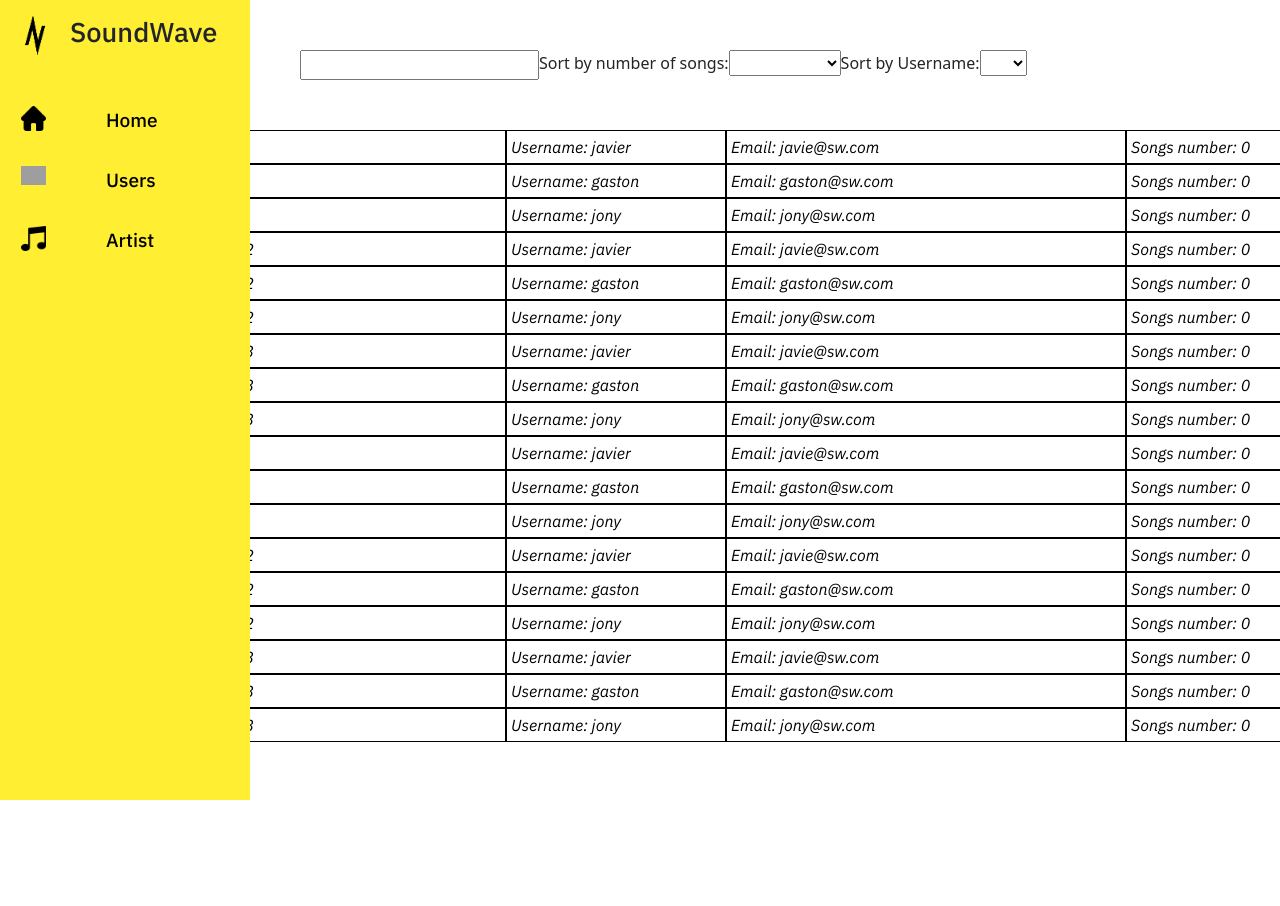
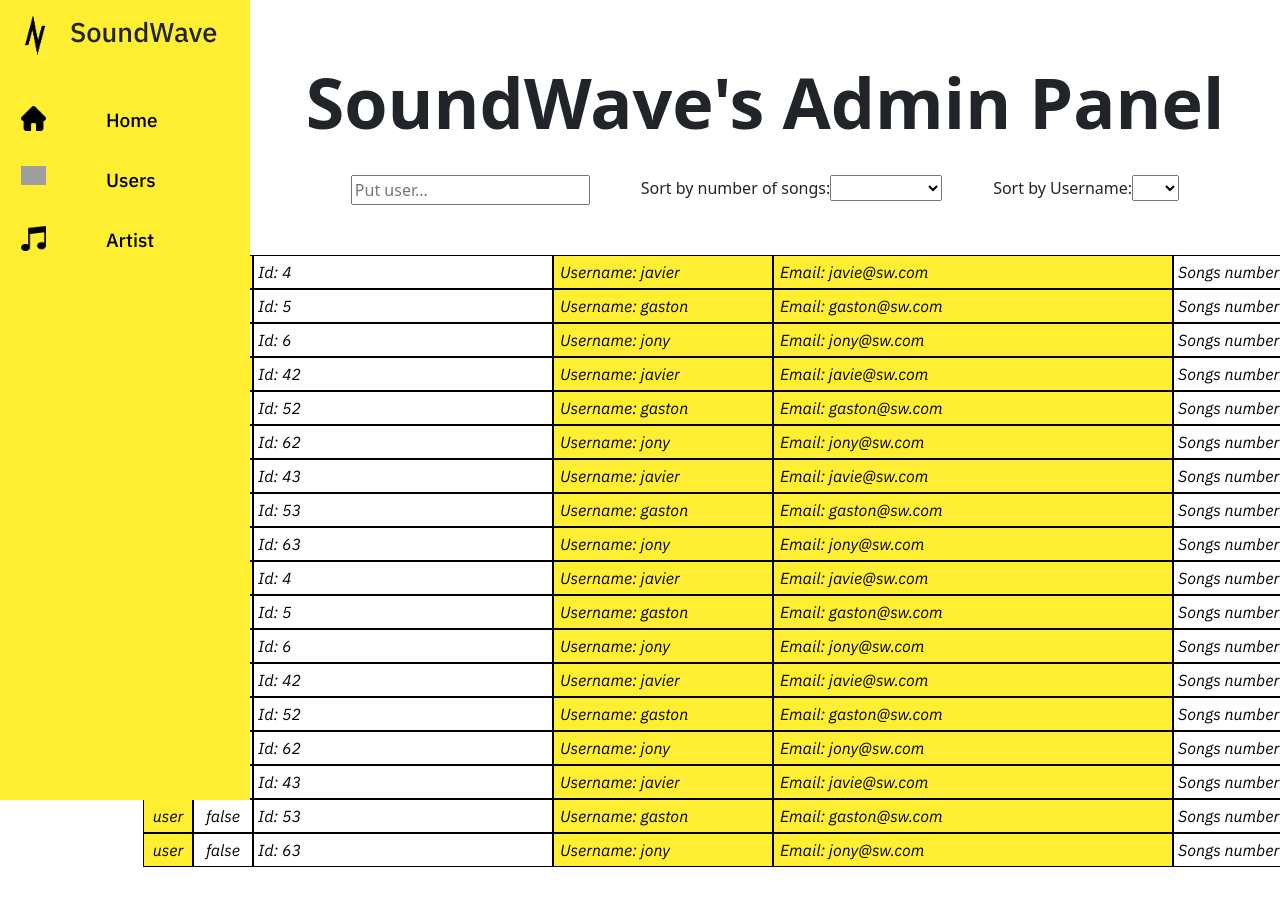
Before and after one commit to SoundWavePF/client, a React (Create React App) app: page /admin in a window 1280 px wide. Both pictures are taken after a click on the button "Users". Shown: the top 906 px of the page. Before the commit the page ends 832 px from the top, so only its background shows below. Built offline with nearby package versions, Linux system fonts and the light colour scheme; grey boxes are pictures that could not be loaded.

Commit message:
refactor(/AdminPanel)

```diff
--- a/src/components/commons/NavAdmin/NavAdmin.module.css
+++ b/src/components/commons/NavAdmin/NavAdmin.module.css
@@ -3,4 +3,13 @@
   margin-left: 250px;
   padding: 50px;
   display: flex;
+  flex-direction: column;
 }
+.divOption{
+  display: flex;
+  justify-content: space-evenly;
+}
+.b{
+  font-size: 70px;
+  margin-bottom: 20px;
+}
--- a/src/components/commons/NavAdmin/NavAdmin.tsx
+++ b/src/components/commons/NavAdmin/NavAdmin.tsx
@@ -1,15 +1,41 @@
+import { useState } from 'react'
 import style from './NavAdmin.module.css'
 
-const NavAdmin = ()=>{
-
+const NavAdmin = ({option}:any)=>{
+  const [search, setSearch] = useState('')
+  const searchUser = (e:any)=>{
+    e.preventDefault()
+    // aqui action de busqueda de usuario
+    setSearch(e.target.value)
+  }
+  const sortBy = (e:any)=>{
+    if(e.target.value==='A-Z') return true // en ves de null va la action de sort
+    if(e.target.value==='Z-A') return true // en ves de null va la action de sort
+    if(e.target.value==='Ascendent') return true // en ves de null va la action de sort
+    if(e.target.value==='Descendent') return true // en ves de null va la action de sort
+  }
+  console.log(option)
+  if(option){
     return (
       <div className={style.navbar}>
-          <div>
-            <input type="text" />
+        <div className={style.divOption}>
+          <b className={style.b}>SoundWave's Admin Panel</b>
+        </div>
+      </div>
+      )
+  } else{
+    return (
+        <div className={style.navbar}>
+          <div className={style.divOption}>
+            <b className={style.b}>SoundWave's Admin Panel</b>
+          </div>
+          <div className={style.divOption}>
+            <div >
+              <input value={search} placeholder='Put user...' onChange={searchUser} type="text" />
             </div>
             <div>
               <label className="textOpcionbar" >Sort by number of songs:</label>
-            <select className="select_qw73" name="filter" >
+              <select onSelect={sortBy} className="select_qw73" name="filter" >
                 <option  value="select"></option>
                 <option value="Ascendent">Ascendent</option>
                 <option value="Descendent">Descendent</option>
@@ -17,14 +43,17 @@ const NavAdmin = ()=>{
             </div>
             <div>
               <label className="textOpcionbar" >Sort by Username:</label>
-            <select className="select_qw73" name="filter" >
+              <select onSelect={sortBy} className="select_qw73" name="filter" >
                 <option  value="select"></option>
                 <option value="A-Z">A-Z</option>
                 <option value="Z-A">Z-A</option>
               </select>
             </div>
           </div>
+        </div>
     )
+
+  }
 }
 
 export default NavAdmin;
--- a/src/components/commons/UserCardAdmin/UserCardAdmin.module.css
+++ b/src/components/commons/UserCardAdmin/UserCardAdmin.module.css
@@ -15,6 +15,43 @@
   border: 1px solid black;
 }
 .button:hover{
+  background-color: #fff79c;
+}
+.buttonUsername{
+  display: flex;
+  align-items: center;
+  background-color: #ffee32;
+  border: none;
+  border: 1px solid black;
+  width: 220px;
+}
+.buttonUsername:hover{
+  background-color: #fff79c;
+}
+.buttonEmail{
+  display: flex;
+  align-items: center;
+  background-color: #ffee32;
+  border: none;
+  border: 1px solid black;
+  width: 400px;
+}
+.buttonEmail:hover{
+  background-color: #fff79c;
+}
+.buttonRequestTrue{
+  background-color: #ffee32;
+  border: none;
+  border: 1px solid black;
+  width: 60px;
+}
+.buttonRequest{
+  background-color: #ffffff;
+  border: none;
+  border: 1px solid black;
+  width: 60px;
+}
+.buttonRequestTrue:hover{
   background-color: #fff79c;
 }
 .img{
@@ -44,15 +81,7 @@
 .divId:hover{
   background-color: #fff79c;
 }
-.divUsername{
-  display: flex;
-  padding: 4px;
-  width: 220px;
-  border: 1px solid black;
-}
-.divUsername:hover{
-  background-color: #fff79c;
-}
+
 .divEmail{
   display: flex;
   padding: 4px;
--- a/src/components/commons/UserCardAdmin/UserCardAdmin.tsx
+++ b/src/components/commons/UserCardAdmin/UserCardAdmin.tsx
@@ -1,6 +1,9 @@
 import m from './UserCardAdmin.module.css'
+import Swal from 'sweetalert2'
+
 
 interface user{
+  request:boolean,
   id:string,
   type:string,
   username:string,
@@ -8,7 +11,82 @@ interface user{
   songNumber:number
 }
 
+
+
 const UserCardAdmin = (user:user)=>{
+  const deleteUser = ()=>{
+    Swal.fire({
+      title: 'Are you sure?',
+      text: "You won't be able to revert this!",
+      icon: 'warning',
+      showCancelButton: true,
+      confirmButtonColor: '#3085d6',
+      cancelButtonColor: '#d33',
+      confirmButtonText: 'Yes, delete it!'
+    }).then((result) => {
+      if (result.isConfirmed) {
+        Swal.fire(
+          'Deleted!',
+          'This user was deleted.',
+          'success'
+        )
+      }
+    })
+  }
+  const changeRole = async()=>{
+    const { value: fruit } = await Swal.fire({
+      title: 'Select field validation',
+      input: 'select',
+      inputOptions:{
+          aprobar: 'Aprobar',
+          denegar: 'Denegar'
+        },
+      inputPlaceholder: 'Select',
+      showCancelButton: true,
+      inputValidator: (value) => {
+        return new Promise((resolve) => {
+          if (value === 'Aprobar') {
+            resolve('aprobar')
+          } else {
+            resolve('Denegar')
+          }
+        })
+      }
+    })
+
+    if (fruit) {
+      Swal.fire(`You selected: ${fruit}`)
+    }
+  }
+  const setUsername = async()=>{
+    const { value: text } = await Swal.fire({
+      input: 'textarea',
+      inputLabel: 'Set new username',
+      inputPlaceholder: 'Type here...',
+      inputAttributes: {
+        'aria-label': 'Type your message here'
+      },
+      showCancelButton: true
+    })
+
+    if (text.length<13) {
+      Swal.fire('The user was successfully changed to "'+text+'"')
+    }else{
+      Swal.fire('The username must have a max of 13 characters')
+    }
+  }
+  const setEmail = async()=>{
+    const { value: email } = await Swal.fire({
+      title: 'Input email address',
+      input: 'email',
+      inputLabel: 'Your email address',
+      inputPlaceholder: 'Enter your email address'
+    })
+
+    if (email) {
+      Swal.fire(`The email was successfully changed to: ${email}`)
+    }
+  }
 
     return(
       <div className={m.container}>
@@ -16,26 +94,21 @@ const UserCardAdmin = (user:user)=>{
             <div className={m.divType}>
               <span>{user.type}</span>
             </div>
+            <button onClick={user.request? ()=>changeRole():undefined} className={user.request? m.buttonRequestTrue : m.buttonRequest}>{user.request.toString()}</button>
             <div className={m.divId}>
               <span className={m.span}>Id: {user.id}</span>
             </div>
-          <div className={m.divUsername}>
-            <span className={m.span}>Username: {user.username}</span>
-          </div>
-          <div className={m.divEmail}>
-            <span className={m.span}>Email: {user.email}</span>
-          </div>
+            <button onClick={setUsername} className={m.buttonUsername}>Username: {user.username}</button>
+            <button onClick={setEmail} className={m.buttonEmail}>Email: {user.email}</button>
             <div className={m.divSong}>
               <span className={m.span}>Songs number: {user.songNumber}</span>
             </div>
-          <button className={m.button}><img className={m.img} src="https://cdn-icons-png.flaticon.com/512/1827/1827933.png" alt="edit" /></button>
-          <button className={m.button}><img className={m.img} src="https://cdn-icons.flaticon.com/png/512/542/premium/542724.png?token=exp=1654784155~hmac=6cbdff0d6916b7b638a797e3a99baeae" alt="delete" /></button>
+            <button onClick={deleteUser} className={m.button}><img className={m.img} src="https://cdn-icons.flaticon.com/png/512/542/premium/542724.png?token=exp=1654784155~hmac=6cbdff0d6916b7b638a797e3a99baeae" alt="delete" /></button>
+        </div>
+      </div>
+    )
 
 
 
-
-      </div>
-    </div>
-  )
 }
 export default UserCardAdmin
--- a/src/components/views/AdminPanel/AdminPanel.tsx
+++ b/src/components/views/AdminPanel/AdminPanel.tsx
@@ -6,6 +6,7 @@ import { useSelector } from 'react-redux';
 import NavAdmin from '../../commons/NavAdmin/NavAdmin';
 
 interface user{
+  request:boolean,
   id:string,
   type:string,
   username:string,
@@ -14,50 +15,51 @@ interface user{
 }
 
 const data:user[] = [
-  {id:'1',type:'artist',username:'fran',email:'fran@sw.com',songNumber:2},
-  {id:'2',type:'artist',username:'david',email:'deivid@sw.com',songNumber:2},
-  {id:'3',type:'artist',username:'nano',email:'nano@sw.com',songNumber:3},
-  {id:'4',type:'user',username:'javier',email:'javie@sw.com',songNumber:0},
-  {id:'5',type:'user',username:'gaston',email:'gaston@sw.com',songNumber:0},
-  {id:'6',type:'user',username:'jony',email:'jony@sw.com',songNumber:0},
-  {id:'12',type:'artist',username:'fran',email:'fran@sw.com',songNumber:2},
-  {id:'22',type:'artist',username:'david',email:'deivid@sw.com',songNumber:2},
-  {id:'32',type:'artist',username:'nano',email:'nano@sw.com',songNumber:3},
-  {id:'42',type:'user',username:'javier',email:'javie@sw.com',songNumber:0},
-  {id:'52',type:'user',username:'gaston',email:'gaston@sw.com',songNumber:0},
-  {id:'62',type:'user',username:'jony',email:'jony@sw.com',songNumber:0},
-  {id:'13',type:'artist',username:'fran',email:'fran@sw.com',songNumber:2},
-  {id:'23',type:'artist',username:'david',email:'deivid@sw.com',songNumber:2},
-  {id:'33',type:'artist',username:'nano',email:'nano@sw.com',songNumber:3},
-  {id:'43',type:'user',username:'javier',email:'javie@sw.com',songNumber:0},
-  {id:'53',type:'user',username:'gaston',email:'gaston@sw.com',songNumber:0},
-  {id:'63',type:'user',username:'jony',email:'jony@sw.com',songNumber:0},
-  {id:'1',type:'artist',username:'fran',email:'fran@sw.com',songNumber:2},
-  {id:'2',type:'artist',username:'david',email:'deivid@sw.com',songNumber:2},
-  {id:'3',type:'artist',username:'nano',email:'nano@sw.com',songNumber:3},
-  {id:'4',type:'user',username:'javier',email:'javie@sw.com',songNumber:0},
-  {id:'5',type:'user',username:'gaston',email:'gaston@sw.com',songNumber:0},
-  {id:'6',type:'user',username:'jony',email:'jony@sw.com',songNumber:0},
-  {id:'12',type:'artist',username:'fran',email:'fran@sw.com',songNumber:2},
-  {id:'22',type:'artist',username:'david',email:'deivid@sw.com',songNumber:2},
-  {id:'32',type:'artist',username:'nano',email:'nano@sw.com',songNumber:3},
-  {id:'42',type:'user',username:'javier',email:'javie@sw.com',songNumber:0},
-  {id:'52',type:'user',username:'gaston',email:'gaston@sw.com',songNumber:0},
-  {id:'62',type:'user',username:'jony',email:'jony@sw.com',songNumber:0},
-  {id:'13',type:'artist',username:'fran',email:'fran@sw.com',songNumber:2},
-  {id:'23',type:'artist',username:'david',email:'deivid@sw.com',songNumber:2},
-  {id:'33',type:'artist',username:'nano',email:'nano@sw.com',songNumber:3},
-  {id:'43',type:'user',username:'javier',email:'javie@sw.com',songNumber:0},
-  {id:'53',type:'user',username:'gaston',email:'gaston@sw.com',songNumber:0},
-  {id:'63',type:'user',username:'jony',email:'jony@sw.com',songNumber:0}
+  {request:false,id:'1',type:'artist',username:'fran',email:'fran@sw.com',songNumber:2},
+  {request:false,id:'2',type:'artist',username:'david',email:'deivid@sw.com',songNumber:2},
+  {request:false,id:'3',type:'artist',username:'nano',email:'nano@sw.com',songNumber:3},
+  {request:true,id:'4',type:'user',username:'javier',email:'javie@sw.com',songNumber:0},
+  {request:false,id:'5',type:'user',username:'gaston',email:'gaston@sw.com',songNumber:0},
+  {request:false,id:'6',type:'user',username:'jony',email:'jony@sw.com',songNumber:0},
+  {request:false,id:'12',type:'artist',username:'fran',email:'fran@sw.com',songNumber:2},
+  {request:false,id:'22',type:'artist',username:'david',email:'deivid@sw.com',songNumber:2},
+  {request:false,id:'32',type:'artist',username:'nano',email:'nano@sw.com',songNumber:3},
+  {request:true,id:'42',type:'user',username:'javier',email:'javie@sw.com',songNumber:0},
+  {request:false,id:'52',type:'user',username:'gaston',email:'gaston@sw.com',songNumber:0},
+  {request:false,id:'62',type:'user',username:'jony',email:'jony@sw.com',songNumber:0},
+  {request:false,id:'13',type:'artist',username:'fran',email:'fran@sw.com',songNumber:2},
+  {request:false,id:'23',type:'artist',username:'david',email:'deivid@sw.com',songNumber:2},
+  {request:false,id:'33',type:'artist',username:'nano',email:'nano@sw.com',songNumber:3},
+  {request:false,id:'43',type:'user',username:'javier',email:'javie@sw.com',songNumber:0},
+  {request:false,id:'53',type:'user',username:'gaston',email:'gaston@sw.com',songNumber:0},
+  {request:false,id:'63',type:'user',username:'jony',email:'jony@sw.com',songNumber:0},
+  {request:false,id:'1',type:'artist',username:'fran',email:'fran@sw.com',songNumber:2},
+  {request:false,id:'2',type:'artist',username:'david',email:'deivid@sw.com',songNumber:2},
+  {request:false,id:'3',type:'artist',username:'nano',email:'nano@sw.com',songNumber:3},
+  {request:true,id:'4',type:'user',username:'javier',email:'javie@sw.com',songNumber:0},
+  {request:false,id:'5',type:'user',username:'gaston',email:'gaston@sw.com',songNumber:0},
+  {request:false,id:'6',type:'user',username:'jony',email:'jony@sw.com',songNumber:0},
+  {request:false,id:'12',type:'artist',username:'fran',email:'fran@sw.com',songNumber:2},
+  {request:false,id:'22',type:'artist',username:'david',email:'deivid@sw.com',songNumber:2},
+  {request:false,id:'32',type:'artist',username:'nano',email:'nano@sw.com',songNumber:3},
+  {request:false,id:'42',type:'user',username:'javier',email:'javie@sw.com',songNumber:0},
+  {request:false,id:'52',type:'user',username:'gaston',email:'gaston@sw.com',songNumber:0},
+  {request:false,id:'62',type:'user',username:'jony',email:'jony@sw.com',songNumber:0},
+  {request:false,id:'13',type:'artist',username:'fran',email:'fran@sw.com',songNumber:2},
+  {request:false,id:'23',type:'artist',username:'david',email:'deivid@sw.com',songNumber:2},
+  {request:false,id:'33',type:'artist',username:'nano',email:'nano@sw.com',songNumber:3},
+  {request:false,id:'43',type:'user',username:'javier',email:'javie@sw.com',songNumber:0},
+  {request:false,id:'53',type:'user',username:'gaston',email:'gaston@sw.com',songNumber:0},
+  {request:false,id:'63',type:'user',username:'jony',email:'jony@sw.com',songNumber:0}
 ]
 const AdminPanel = ()=>{
   const adminOption = useSelector((state:any)=>state.adminOption)
-
+  const top='top'
   if(adminOption.home===true){
     return(
       <div>
         <AdminSideBar/>
+        <NavAdmin option={true}/>
         <div className={m.container_as78}>
           <div>
 
@@ -74,7 +76,7 @@ const AdminPanel = ()=>{
     return(
       <div>
         <AdminSideBar/>
-        <NavAdmin/>
+        <NavAdmin option={false}/>
         <div className={m.containerCards}>
           <ul className={m.ul}>
             {data.map(user=>{
```
Lines whose indentation alone changed are shown as unchanged.
